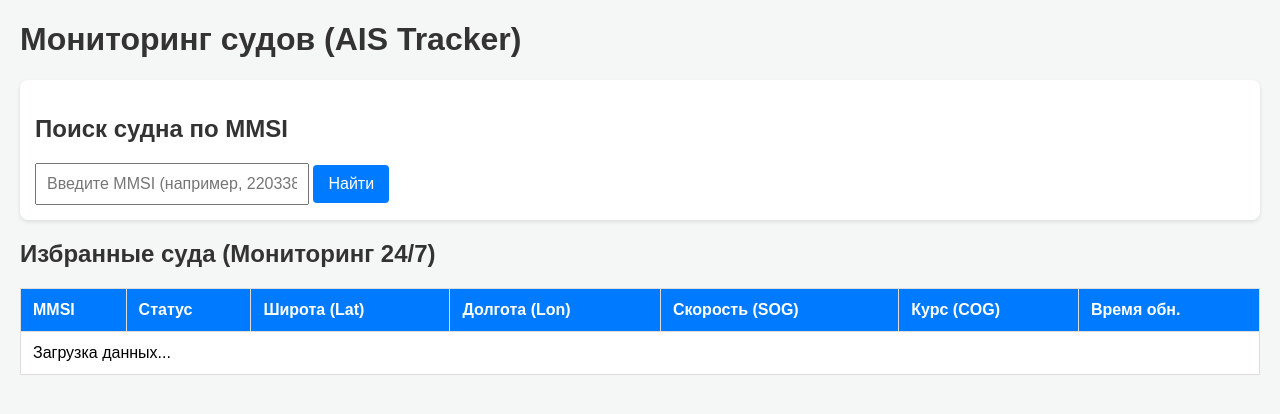
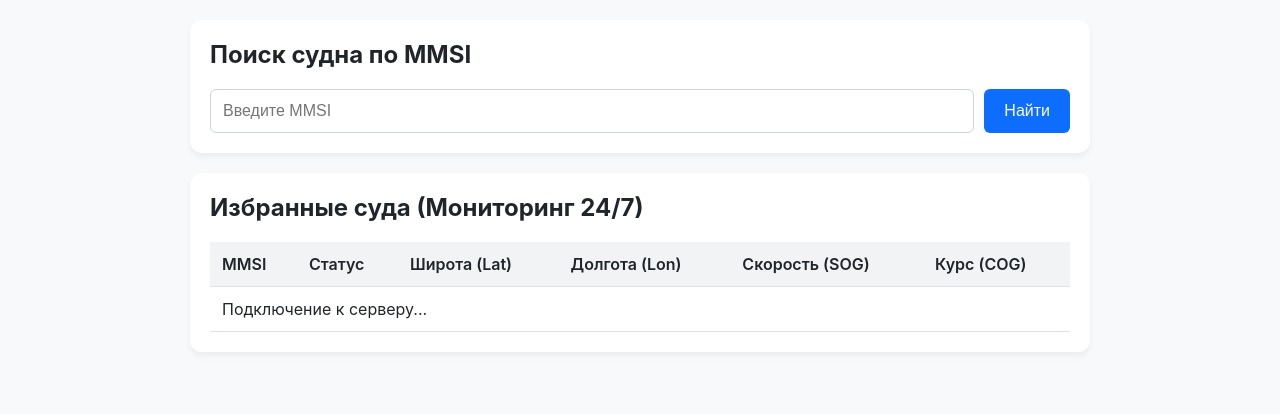
Before and after one commit to Rasdvatri123/ais, a Python web app: template templates/index.html in a window 1280 px wide. Shown: the top 414 px of the page. Run offline with Jinja, Linux system fonts and the light colour scheme; the template is opened without the code that fills it, so the values that code supplies are empty.

Commit message:
Update index.html

```diff
--- a/templates/index.html
+++ b/templates/index.html
@@ -3,35 +3,38 @@
 <head>
     <meta charset="UTF-8">
     <meta name="viewport" content="width=device-width, initial-scale=1.0">
-    <title>AIS Vessel Tracker</title>
+    <title>AIS Vessel Monitoring</title>
     <style>
-        body { font-family: Arial, sans-serif; margin: 20px; background-color: #f4f7f6; }
-        h1, h2 { color: #333; }
-        .search-box { margin-bottom: 20px; padding: 15px; background: #fff; border-radius: 8px; box-shadow: 0 2px 4px rgba(0,0,0,0.1); }
-        input[type="text"] { padding: 10px; width: 250px; font-size: 16px; }
-        button { padding: 10px 15px; font-size: 16px; background-color: #007bff; color: white; border: none; border-radius: 4px; cursor: pointer; }
-        button:hover { background-color: #0056b3; }
-        table { width: 100%; border-collapse: collapse; background: #fff; margin-top: 10px; }
-        th, td { padding: 12px; border: 1px solid #ddd; text-align: left; }
-        th { background-color: #007bff; color: white; }
-        .status-online { color: green; font-weight: bold; }
-        .status-waiting { color: orange; font-weight: bold; }
-        .result-card { margin-top: 15px; padding: 15px; background: #e9ecef; border-radius: 6px; }
+        body { font-family: -apple-system, BlinkMacSystemFont, "Segoe UI", Roboto, sans-serif; margin: 20px; background-color: #f8f9fa; color: #212529; }
+        .container { max-width: 900px; margin: 0 auto; }
+        .card { background: #ffffff; padding: 20px; border-radius: 12px; box-shadow: 0 4px 6px rgba(0,0,0,0.05); margin-bottom: 20px; }
+        h1, h2 { margin-top: 0; }
+        .search-form { display: flex; gap: 10px; margin-top: 10px; }
+        input[type="text"] { flex: 1; padding: 12px; border: 1px solid #ced4da; border-radius: 6px; font-size: 16px; }
+        button { padding: 12px 20px; background-color: #0d6efd; color: white; border: none; border-radius: 6px; font-size: 16px; cursor: pointer; }
+        button:hover { background-color: #0b5ed7; }
+        table { width: 100%; border-collapse: collapse; margin-top: 15px; }
+        th, td { padding: 12px; text-align: left; border-bottom: 1px solid #dee2e6; }
+        th { background-color: #f1f3f5; font-weight: 600; }
+        .badge-online { background: #d1e7dd; color: #0f5132; padding: 4px 8px; border-radius: 4px; font-weight: bold; font-size: 14px; }
+        .badge-waiting { background: #fff3cd; color: #664d03; padding: 4px 8px; border-radius: 4px; font-weight: bold; font-size: 14px; }
+        .result-box { margin-top: 15px; padding: 15px; background: #e9ecef; border-radius: 6px; font-family: monospace; white-space: pre-wrap; word-break: break-all; }
     </style>
 </head>
 <body>
-
-    <h1>Мониторинг судов (AIS Tracker)</h1>
-
-    <!-- Форма мгновенного поиска по MMSI -->
-    <div class="search-box">
+    <div class="container">
+        <!-- Поиск судна -->
+        <div class="card">
             <h2>Поиск судна по MMSI</h2>
-        <input type="text" id="mmsiInput" placeholder="Введите MMSI (например, 220338000)">
+            <div class="search-form">
+                <input type="text" id="mmsiInput" placeholder="Введите MMSI">
                 <button onclick="searchVessel()">Найти</button>
+            </div>
             <div id="searchResult"></div>
         </div>
 
-    <!-- Таблица Избранных судов (Favorites) -->
+        <!-- Таблица Мониторинга -->
+        <div class="card">
             <h2>Избранные суда (Мониторинг 24/7)</h2>
             <table>
                 <thead>
@@ -42,20 +45,19 @@
                         <th>Долгота (Lon)</th>
                         <th>Скорость (SOG)</th>
                         <th>Курс (COG)</th>
-                <th>Время обн.</th>
                     </tr>
                 </thead>
                 <tbody id="favoritesTable">
-            <tr><td colspan="7">Загрузка данных...</td></tr>
+                    <tr><td colspan="6">Подключение к серверу...</td></tr>
                 </tbody>
             </table>
+        </div>
+    </div>
 
     <script>
-        // Укажите URL вашего опубликованного сервиса на Render
-        const API_BASE_URL = "https://<your-render-app-name>.onrender.com";
+        const API_BASE_URL = "https://ais-le31.onrender.com";
 
-        // 1. Функция обновления таблицы Favorites
-        async function fetchFavorites() {
+        async function updateFavorites() {
             try {
                 const response = await fetch(`${API_BASE_URL}/favorites`);
                 const data = await response.json();
@@ -69,18 +71,16 @@
                     if (item.status === 'online' && item.data) {
                         row.innerHTML = `
                             <td><b>${item.mmsi}</b></td>
-                            <td class="status-online">Online</td>
+                            <td><span class="badge-online">ONLINE</span></td>
                             <td>${item.data.lat}</td>
                             <td>${item.data.lon}</td>
                             <td>${item.data.sog} kn</td>
                             <td>${item.data.cog}°</td>
-                            <td>${item.data.timestamp || 'Realtime'}</td>
                         `;
                     } else {
                         row.innerHTML = `
                             <td><b>${item.mmsi}</b></td>
-                            <td class="status-waiting">Ожидание AIS...</td>
-                            <td>—</td>
+                            <td><span class="badge-waiting">WAITING</span></td>
                             <td>—</td>
                             <td>—</td>
                             <td>—</td>
@@ -90,45 +90,36 @@
                     tbody.appendChild(row);
                 });
             } catch (err) {
-                console.error("Ошибка при получении Favorites:", err);
+                console.error("Ошибка автообновления:", err);
             }
         }
 
-        // 2. Функция мгновенного REST-поиска по MMSI
         async function searchVessel() {
             const mmsi = document.getElementById('mmsiInput').value.trim();
             const resultDiv = document.getElementById('searchResult');
 
-            if (!mmsi) {
-                alert("Введите MMSI номер");
-                return;
-            }
+            if (!mmsi) return alert("Введите MMSI");
 
-            resultDiv.innerHTML = "<p>Выполняется поиск...</p>";
+            resultDiv.innerHTML = "<p>Поиск...</p>";
 
             try {
-                const response = await fetch(`${API_BASE_URL}/search/${mmsi}`);
-                if (!response.ok) {
-                    throw new Error(`Ошибка сервера: ${response.status}`);
-                }
-
-                const res = await response.json();
-                const vesselData = res.data;
+                const res = await fetch(`${API_BASE_URL}/search/${mmsi}`);
+                const data = await res.json();
 
                 resultDiv.innerHTML = `
-                    <div class="result-card">
-                        <h3>Результат поиска (Источник: ${res.source})</h3>
-                        <pre>${JSON.stringify(vesselData, null, 2)}</pre>
+                    <div class="result-box">
+                        <b>Источник: ${data.source}</b><br><br>
+                        ${JSON.stringify(data.data, null, 2)}
                     </div>
                 `;
             } catch (err) {
-                resultDiv.innerHTML = `<p style="color: red;">Судно не найдено или произошла ошибка: ${err.message}</p>`;
+                resultDiv.innerHTML = `<p style="color:red;">Ошибка поиска: ${err.message}</p>`;
             }
         }
 
-        // Автообновление списка Избранного каждые 3 секунды
-        setInterval(fetchFavorites, 3000);
-        fetchFavorites();
+        // Обновлять таблицу каждые 3 секунды
+        setInterval(updateFavorites, 3000);
+        updateFavorites();
     </script>
 </body>
 </html>
```
Lines whose indentation alone changed are shown as unchanged.
